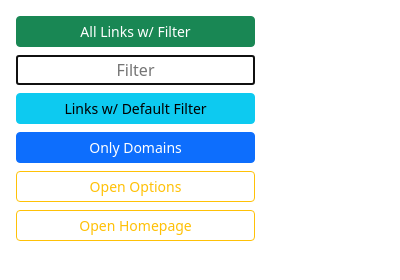
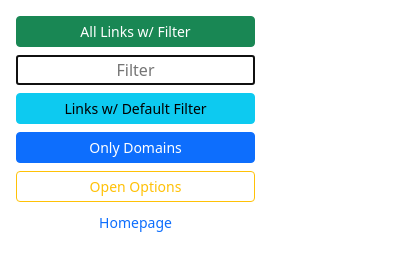
Before and after one commit to cssnr/link-extractor, a browser extension: page src/html/popup.html in a window 400 px wide. Drawn offline with nearby package versions, Linux system fonts and the light colour scheme; some packages are replaced by stand-ins of ours; a script that the page names is missing.

Commit message:
Update README.md and links

```diff
--- a/src/html/popup.html
+++ b/src/html/popup.html
@@ -18,7 +18,11 @@
         <button id="btn-default" class="btn btn-info btn-sm popup-click" type="button">Links w/ Default Filter</button>
         <button id="btn-domains" class="btn btn-primary btn-sm popup-click" type="button">Only Domains</button>
         <button id="btn-options" class="btn btn-outline-warning btn-sm popup-click" type="button" data-href="html/options.html">Open Options</button>
-        <button id="btn-about" class="btn btn-outline-warning btn-sm popup-click" type="button">Open Homepage</button>
+<!--        <button id="btn-about" class="btn btn-outline-warning btn-sm popup-click" type="button">Open Homepage</button>-->
+        <p class="mb-0 text-center"><small>
+            <a id="btn-about" class="link-offset-2 link-underline link-underline-opacity-0 link-underline-opacity-75-hover popup-click" type="button"
+               data-href="">Homepage</a>
+        </small></p>
     </div>
 </div>
 
```
Also changed, not shown: src/html/options.html (+5 -2 lines), README.md.
